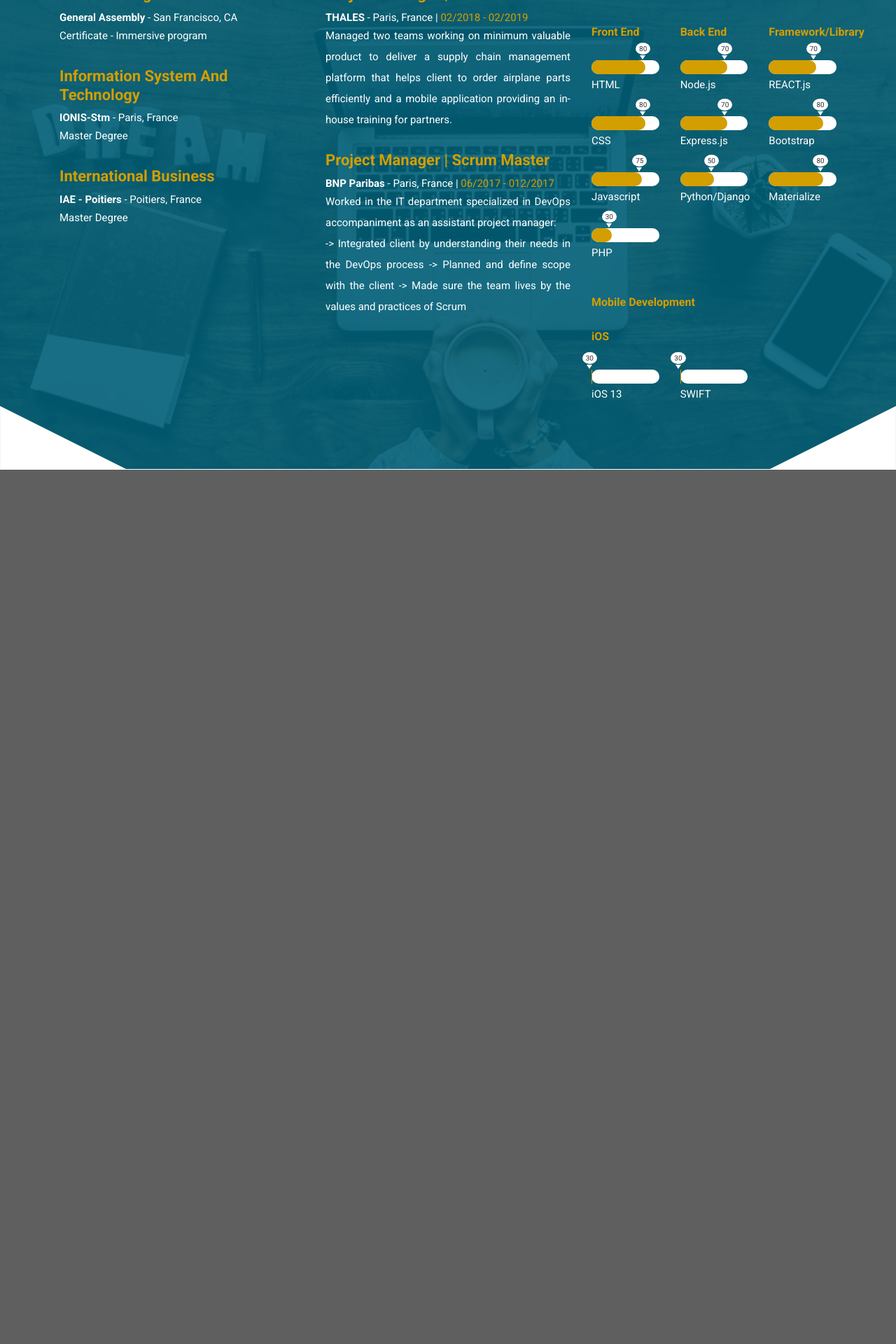
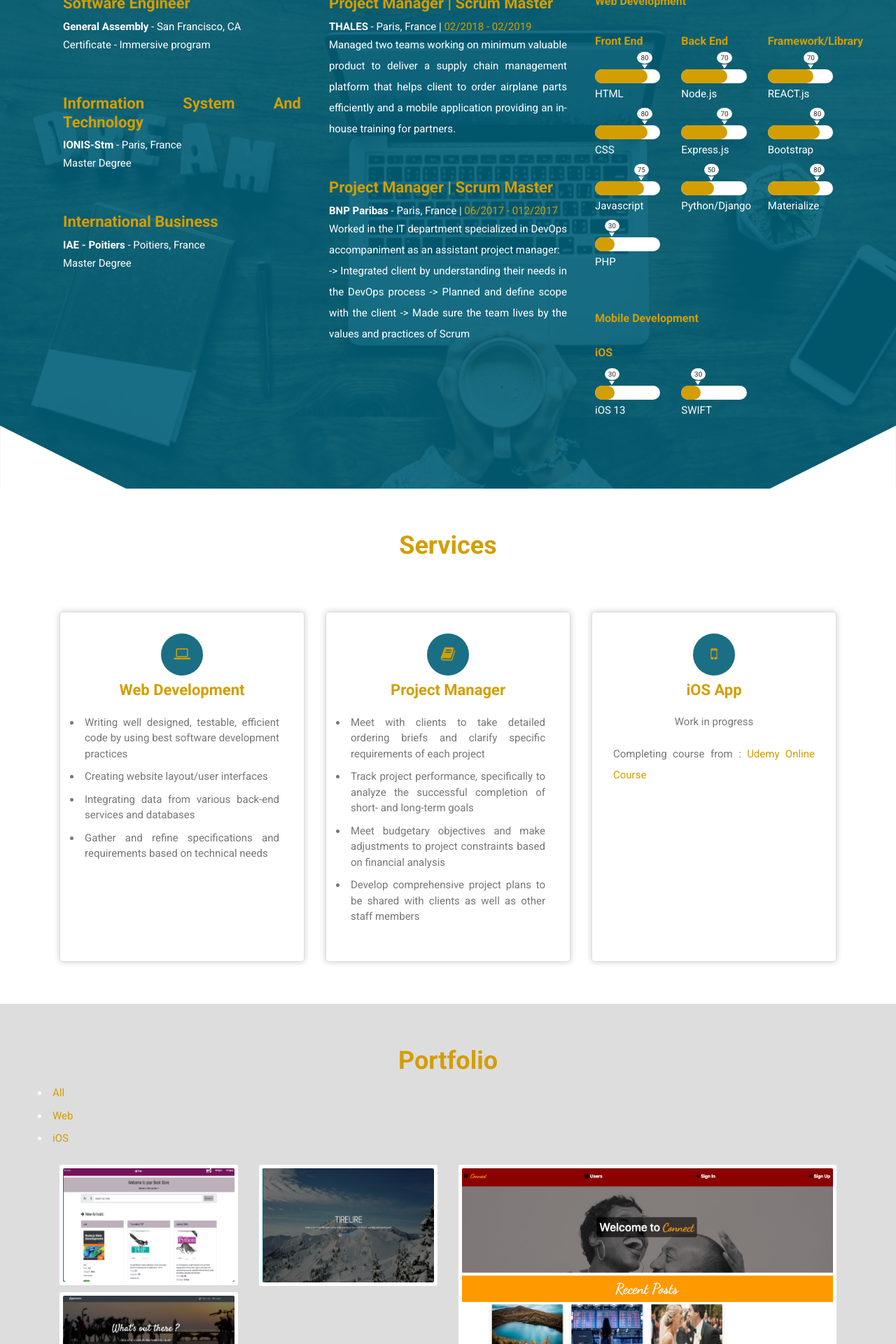
Before and after one commit to NyAntsaR/New_porfolio, a PHP site: page / in a window 1280 px wide. Shown: the part 1600-3520 px from the top of the page at 70% size. Before the commit the page ends 2271 px from the top, so only its background shows below. Run offline with PHP 8.4, Linux system fonts and the light colour scheme.

Commit message:
Add Portfolio section

```diff
--- a/index.html
+++ b/index.html
@@ -112,7 +112,9 @@
 			<div class="container">
 				<div class="row">
 					<div class="col-md-4 education">
-						<h3>Education</h3>
+						<div class="section-header">
+							<h3>Education</h3>
+						</div>
 						<ul>
 							<li>
 								<h5>Software Engineer</h5>
@@ -135,7 +137,9 @@
 					</div>
 
 					<div class="col-md-4 experience">
-						<h3>Experience</h3>
+						<div class="section-header">
+							<h3>Experience</h3>
+						</div>
 						<ul>
 							<li>
 								<h5>Project Manager | Scrum Master</h5>
@@ -156,7 +160,9 @@
 					</div>
 
 					<div class="col-md-4 skills">
-						<h3>Skills</h3>
+						<div class="section-header">
+							<h3>Skills</h3>
+						</div>
 						<ul>
 							<li>
 								<h6>Web Development</h6>
@@ -242,7 +248,154 @@
 			<svg viewBox="0 0 1400 100" class="svg-bottom">
 				<polygon points="0,0 200,100 1200,100 1400,0 1400,100 0,100 0,0" style="fill:white";></polygon>
 			</svg>
+		</section>
 
+		<!-------SERVICES SECTION-------->
+		<section class="services section-padding">
+			<div class="container">
+				<div class="row">
+					<div class="section-header text-center full-width">
+						<h3>Services</h3>
+					</div>
+				</div>
+
+				<div class="services-content">
+					<div class="row">
+						<div class="col-md-4 text-center">
+							<div class="service-single">
+								<div class="icon-container d-flex justify-content-center">
+									<h5 class="service-icon"><i class="fa fa-laptop"></i></h5>
+								</div>
+								<h5 class="service-name">Web Development</h5>
+								<p class="service-desciption">
+									<ul>
+										<li>
+											Writing well designed, testable, efficient code by using best software development practices
+										</li>
+										<li>
+											Creating website layout/user interfaces
+										</li>
+										<li>
+											Integrating data from various back-end services and databases
+										</li>
+										<li>
+											Gather and refine specifications and requirements based on technical needs
+										</li>
+									</ul>
+								</p>
+							</div>
+						</div>
+
+						<div class="col-md-4 text-center">
+							<div class="service-single">
+								<div class="icon-container d-flex justify-content-center">
+									<h5 class="service-icon"><i class="fa fa-book"></i></h5>
+								</div>
+								<h5 class="service-name">Project Manager</h5>
+								<p class="service-desciption">
+									<ul>
+										<li>
+											Meet with clients to take detailed ordering briefs and clarify specific requirements of each project
+										</li>
+										<li>
+											Track project performance, specifically to analyze the successful completion of short- and long-term goals
+										</li>
+										<li>
+											Meet budgetary objectives and make adjustments to project constraints based on financial analysis
+										</li>
+										<li>
+											Develop comprehensive project plans to be shared with clients as well as other staff members
+										</li>
+									</ul>
+								</p>
+							</div>
+						</div>
+
+						<div class="col-md-4 text-center">
+							<div class="service-single">
+								<div class="icon-container d-flex justify-content-center">
+									<h5 class="service-icon"><i class="fa fa-mobile"></i></h5>
+								</div>
+								<h5 class="service-name">iOS App</h5>
+								<p class="service-desciption">
+									<p class="text-center">Work in progress</p>
+									<p>Completing course from : <a href="https://www.udemy.com/course/ios-13-app-development-bootcamp/">Udemy Online Course</a></p>
+								</p>
+							</div>
+						</div>
+					</div>
+				</div>
+			</div>
+		</section>
+
+
+		<!-------PORTFOLIO SECTION-------->
+		<section class="section-padding portfolio">
+			<div class="container">
+				<div class="row">
+					<div class="section-header text-center full-width">
+						<h3>Portfolio</h3>
+					</div>
+				</div>
+
+				<div class="row">
+					<ul>
+						<li><a href="#">All</a></li>
+						<li><a href="#">Web</a></li>
+						<li><a href="#">iOS</a></li>
+					</ul>
+				</div>
+
+				<div class="row">
+					<div class="portfolio-container full-width">
+						<div class="portfolio-item col-md-3">
+							<div class="item-content text-center">
+								<img src="img/portfolio/2.jpeg" alt="portfolio-image">
+								<div class="img-overlay d-flex align-items-center">
+									<div class="info full-width">
+										<div class="description">Book Store</div>
+										<div class="item-icon"><i class="fa fa-link"></i></div>
+									</div>
+								</div>
+							</div>
+						</div>
+						<div class="portfolio-item col-md-3">
+							<div class="item-content text-center">
+								<img src="img/portfolio/3.jpeg" alt="portfolio-image">
+								<div class="img-overlay d-flex align-items-center">
+									<div class="info full-width">
+										<div class="description">Tirelire</div>
+										<div class="item-icon"><i class="fa fa-link"></i></div>
+									</div>
+								</div>
+							</div>
+						</div>
+						<div class="portfolio-item col-md-6">
+							<div class="item-content text-center">
+								<img src="img/portfolio/4.jpeg" alt="portfolio-image">
+								<div class="img-overlay d-flex align-items-center">
+									<div class="info full-width">
+										<div class="description">Connect</div>
+										<div class="item-icon"><i class="fa fa-link"></i></div>
+									</div>
+								</div>
+							</div>
+						</div>
+						<div class="portfolio-item col-md-3">
+							<div class="item-content text-center">
+								<img src="img/portfolio/1.jpeg" alt="portfolio-image">
+								<div class="img-overlay d-flex align-items-center">
+									<div class="info full-width">
+										<div class="description">Experiences</div>
+										<div class="item-icon"><i class="fa fa-link"></i></div>
+									</div>
+								</div>
+							</div>
+						</div>
+
+					</div>
+				</div>
+			</div>
 		</section>
 
 		<!-- Jquery -->
--- a/js/main.js
+++ b/js/main.js
@@ -37,5 +37,9 @@ doc.ready(function() {
           })
     });
 
+    $('.portfolio-container').isotope({
+        itemSelector: '.portfolio-item'
+    })
+
 
 })
--- a/style.css
+++ b/style.css
@@ -435,3 +467,181 @@ canvas {
 	border-left:4px solid transparent;
 	border-top: 6px solid #fff;
 }
+
+/**** services style ***/
+.service-desciption ul,li {
+	text-align: justify;
+	padding: 5px;
+}
+
+.services-content {
+	margin-top: 60px;
+}
+
+.service-icon {
+	width: 60px;
+	height: 60px;
+	line-height: 60px;
+	background-color: rgba(2, 96, 120, 0.9);
+	border-radius: 50%;
+}
+
+.service-single .service-name {
+	margin: 30px 0p;
+}
+
+.service-single {
+	border: 1px solid #ddd;
+	border-radius: 4px;
+	padding: 30px;
+	margin-top: 5px;
+	box-shadow: 0 0 10px rgba(0,0,0,0.2);
+	height: 500px;
+	transition: all 0.3s ease;
+}
+
+.service-single:hover{
+	background-color: rgba(2, 96, 120);
+}
+
+.service-single:hover h5{
+	color: #fff;
+}
+
+.service-icon .fa {
+	transform:scale(1)rotate(0deg);
+	transition: all 0.3s ease;
+}
+
+.service-single:hover .service-icon{
+	color: #fff;
+	background-color: #d39e00;
+}
+
+.service-desciption p,a {
+	text-decoration: none;
+	color: #d39e00;
+}
+
+.service-single:hover li {
+	color: #fff;
+}
+
+.service-desciption p,a:hover{
+	color: rgba(2, 96, 120);
+}
+
+.service-single:hover .fa{
+	transform:scale(1.2)rotateY(180deg);
+}
+
+
+/**** portfolio ****/
+.portfolio {
+	background-color: #ddd;
+	color: #fff;
+}
+
+.item-content {
+	width: 100%;
+	position: relative;
+	border: 5px solid #fff;
+	border-radius: 3px;
+	overflow: hidden;
+}
+
+.item-content img {
+	width: 100%;
+	border-radius: 2px;
+	transition: all 0.5s ease;
+	transform:scale(1)rotate(0deg);
+}
+
+.img-overlay{
+	position: absolute;
+	top: 5px;
+	right: 5px;
+	left: 5px;
+	bottom: 5px;
+	content:'';
+	overflow: hidden;
+
+}
+
+.img-overlay::before{
+	position: absolute;
+	height: 50%;
+	width: 100%;
+	background-color: rgba(255,255,255,0.8);
+	content:'';
+	left: -110%;
+	top: 0;
+	transition:all 0.5s ease;
+}
+
+.img-overlay::after{
+	position: absolute;
+	height: 50%;
+	width: 100%;
+	background-color: rgba(2, 96, 120, 0.8);;
+	content:'';
+	right: -110%;
+	bottom: 0;
+	transition:all 0.5s ease;
+}
+
+.portfolio-item .col-md-3 img{
+	height: 200px;
+}
+
+.portfolio-item .col-md-6 img{
+	height: 400px;
+}
+
+.portfolio-item:hover .item-content .img-overlay::before {
+	left: 0;
+}
+
+.portfolio-item:hover .img-overlay::after {
+	right: 0;
+}
+
+.portfolio-item .info .description {
+	color: #d39e00;
+	opacity: 0;
+	top: -20px;
+	position: relative;
+	transition:all 0.5s ease;
+}
+
+.portfolio-item .info .item-icon {
+	color: #fff;
+	opacity: 0;
+	bottom: -20px;
+	position: relative;
+	transition:all 0.5s ease;
+}
+
+.portfolio-item .info {
+	z-index: 2;
+	position: relative;
+	font-weight: bold;
+}
+
+.portfolio-item:hover .info .item-icon{
+	opacity: 1;
+	bottom: 0px;
+}
+
+.portfolio-item:hover .info .description{
+	opacity: 1;
+	top:-1px;
+}
+
+.portfolio-item:hover .item-content img{
+	transform: scale(1.2)rotate(10deg);
+}
+
+.portfolio-item {
+	margin: 5px 0;
+}
```
Also changed, not shown: other parts of style.css (+32 -0 lines), img/portfolio/1.jpeg, img/portfolio/2.jpeg, img/portfolio/3.jpeg, img/portfolio/4.jpeg.
